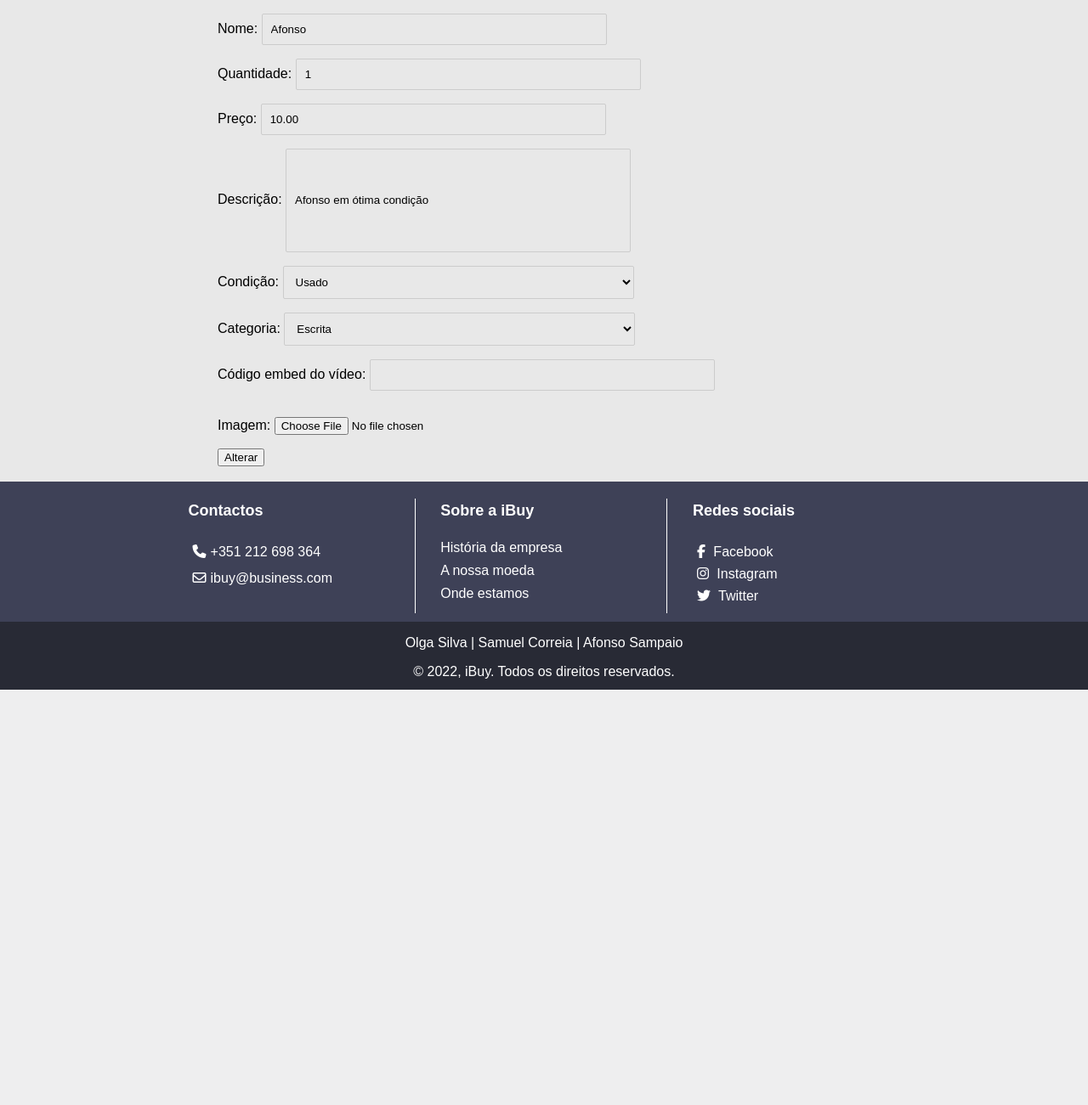
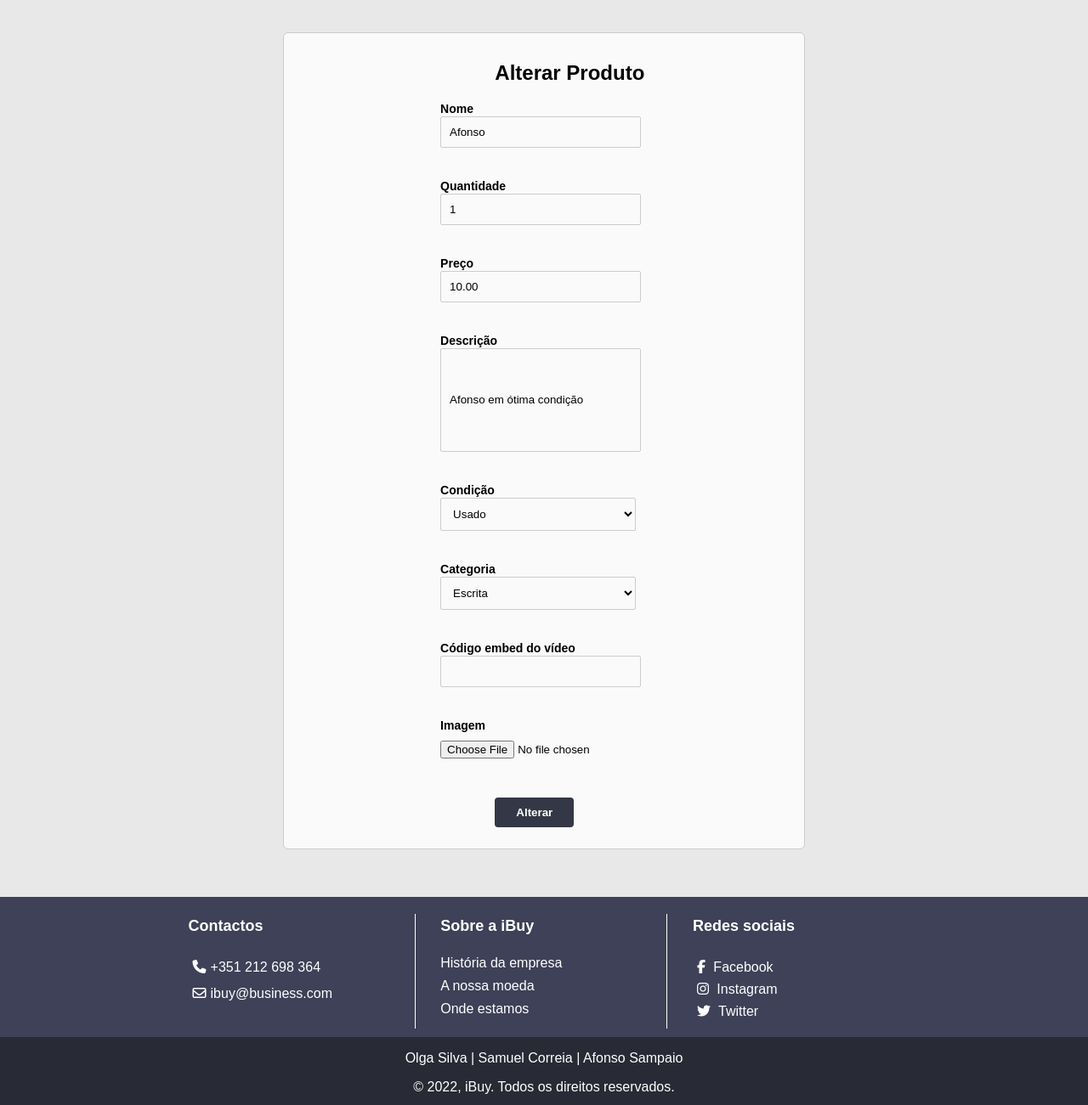
Before and after one commit to samuel0correia/ibuypr, a Django app: page /ibuy/produto/3/alterarproduto in a window 1280 px wide. Shown: the part 60-1361 px from the top of the page at 85% size. Before the commit the page ends 872 px from the top, so only its background shows below. Run offline with Django 4.2, Linux system fonts and the light colour scheme; a user stored in the database is signed in; data comes from the database, SQL or seed files in the repository; both versions use the stored data as it was after the commit; some libraries are stand-ins or nearby versions.

Commit message:
alterarproduto.html is now styled!

```diff
--- a/ibuypr/ibuy/templates/ibuy/alterarproduto.html
+++ b/ibuypr/ibuy/templates/ibuy/alterarproduto.html
@@ -1,21 +1,27 @@
 {% extends "ibuy/index.html" %}
 {% load static %}
 
-<head>
-    {% block title %}
-    <title>Alterar Produto</title>
-    {% endblock %}
-</head>
+
+{% block title %}
+<title>Alterar Produto</title>
+{% endblock %}
+
 
 <body>
 {% block content %}
-
-    <form action="{% url 'ibuy:alterarproduto' produto.id %}" enctype="multipart/form-data" method="post">
-    {% csrf_token %}
-    {{ form.as_p }}
-    <input type="submit" value="Alterar"/>
+<section class="form-wrap-wide">
+    <form action="{% url 'ibuy:alterarproduto' produto.id %}" enctype="multipart/form-data" method="post"
+          class="login-form">
+        {% csrf_token %}
+        <h2>Alterar Produto</h2>
+        {% for field in form %}
+        <label class="form-field-label">{{ field.label }}</label><br>
+        {{ field }}<br><br>
+        <br>
+        {% endfor %}
+        <input type="submit" value="Alterar" class="form-btn"/>
     </form>
-<br>
-
+    <br>
+</section>
 {% endblock %}
 </body>
--- a/ibuypr/ibuy/templates/ibuy/criarproduto.html
+++ b/ibuypr/ibuy/templates/ibuy/criarproduto.html
@@ -1,11 +1,11 @@
 {% extends "ibuy/index.html" %}
 {% load static %}
 
-<head>
+
 {% block title %}
 <title>Criar Produto</title>
 {% endblock %}
-</head>
+
 <body>
 {% block content %}
 <section class="form-wrap-wide">
@@ -13,7 +13,7 @@
         {% csrf_token %}
         <h2>Criar Produto</h2>
         {% for field in form %}
-        <label class="form-field-label" >{{ field.label }}</label><br>
+        <label class="form-field-label">{{ field.label }}</label><br>
         {{ field }}<br><br>
         <br>
         {% endfor %}
```
Also changed, not shown: ibuypr/db.sqlite3. Lines whose indentation alone changed are shown as unchanged.
